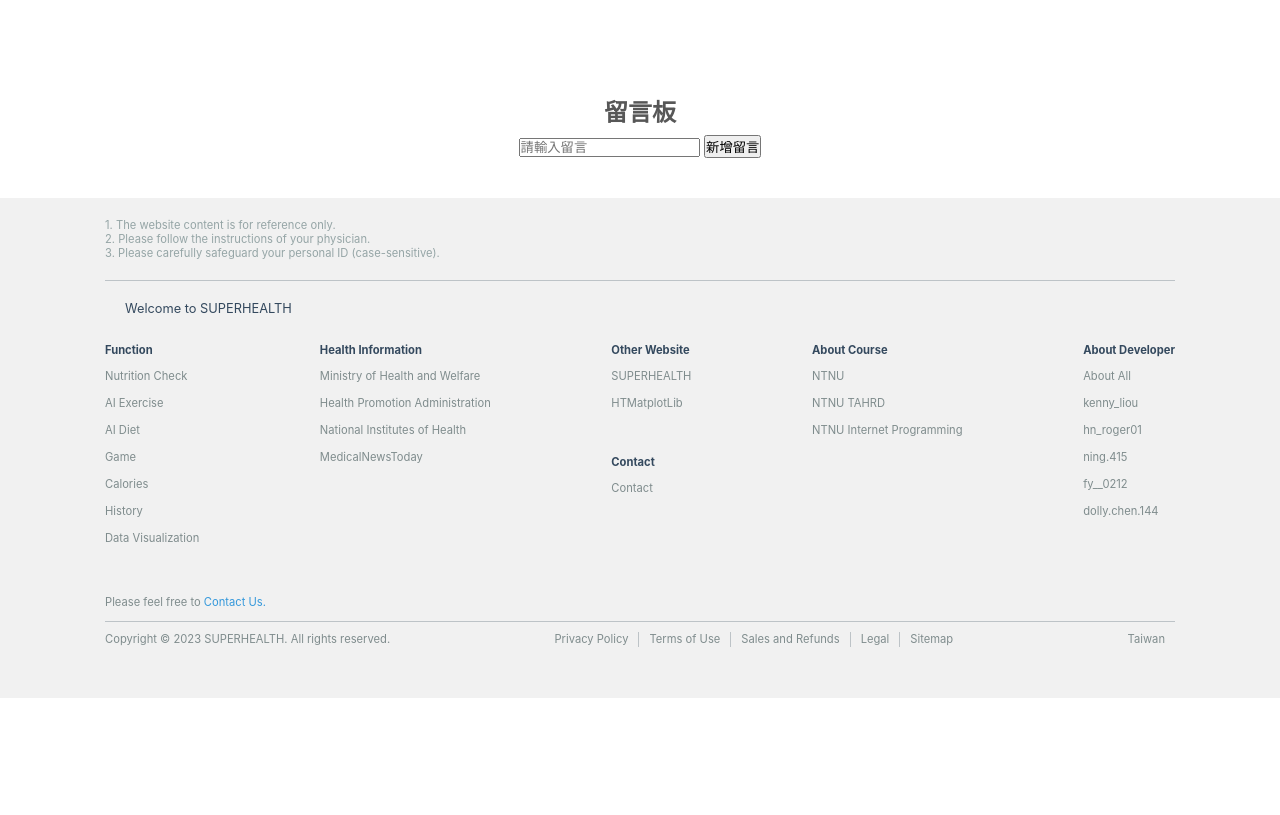
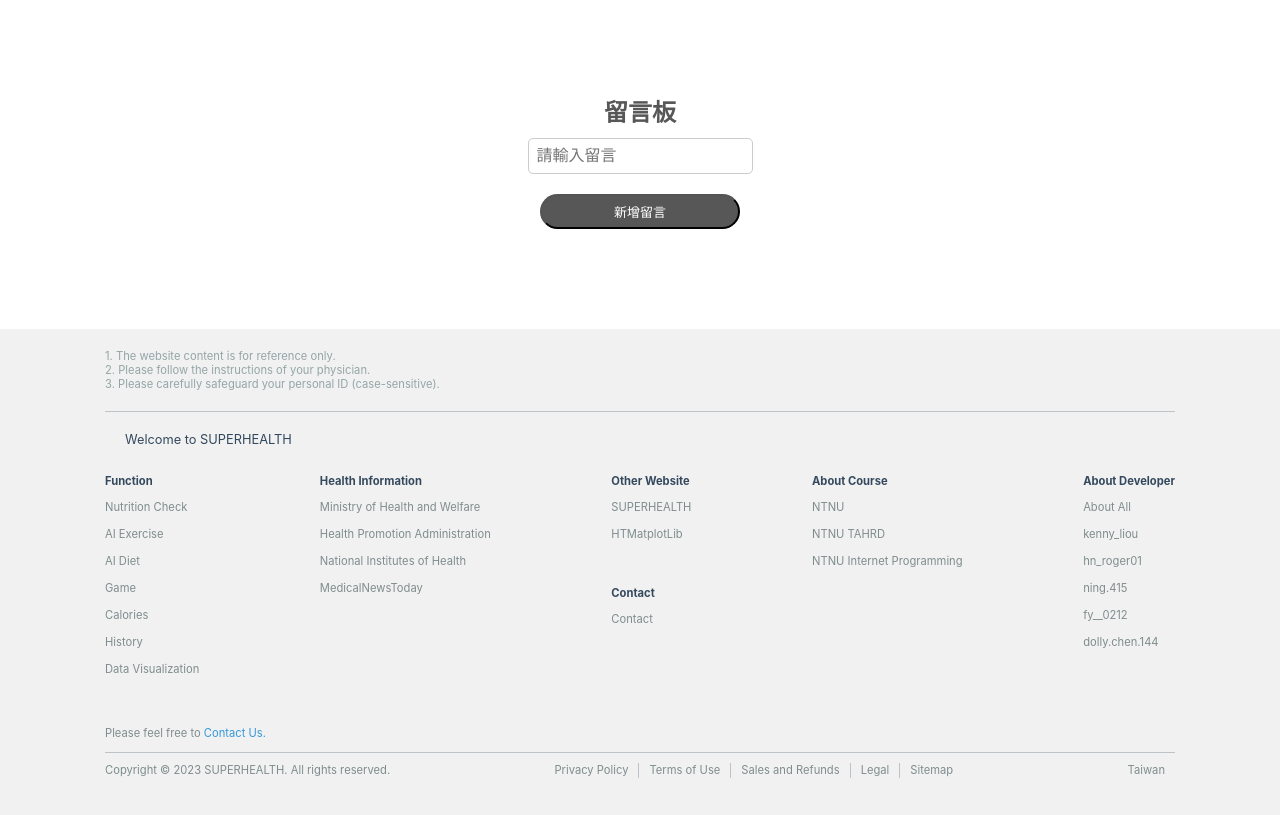
Before and after one commit to knyliu/SUPERHEALTH, a plain HTML site: page about.html in a window 1280 px wide. Shown: the part 800-1615 px from the top of the page. Before the commit the page ends 1498 px from the top, so only its background shows below. Drawn offline with Linux system fonts and the light colour scheme; some icons are missing.

Commit message:
Add files via upload

```diff
--- a/about.html
+++ b/about.html
@@ -79,7 +79,7 @@
 
     .btn {
       height: 35px;
-      width: 250px;
+      width: 200px;
       font-size: 13px;
       margin: 20px 0px 20px 0px;
       background-color: rgb(87, 87, 87);
@@ -343,6 +343,22 @@
             display: block;
             margin: 0 auto;
           }
+          .custom-input1 {
+  padding: 8px;
+  border: 1px solid #ccc;
+  border-radius: 5px;
+  font-size: 16px;
+  font-family: Arial, sans-serif;
+  color: #333;
+  background-color: #ffffff;
+  outline: none;
+}
+
+.custom-input:focus {
+  border-color: #007bff;
+  box-shadow: 0 0 0 2px rgba(0, 123, 255, 0.25);
+}
+
         </style>
 </head>
 <body>
@@ -420,8 +436,9 @@
   </script>
 
 		<h2>留言板</h2>
-        <input type="text" id="messageInput" placeholder="請輸入留言">
-    <button onclick="addMessage()">新增留言</button>
+    <input type="text" id="messageInput" placeholder="請輸入留言" class="custom-input1">
+    <br>
+    <button onclick="addMessage()" class="btn">新增留言</button>
 
     <div id="messageBoard"></div>
 
@@ -496,7 +513,7 @@
 	</section>
 </div>
 </div>
-
+<br><br>
   <footer>
     <div class="footer-main">
       <div class="footer-detail">
```
